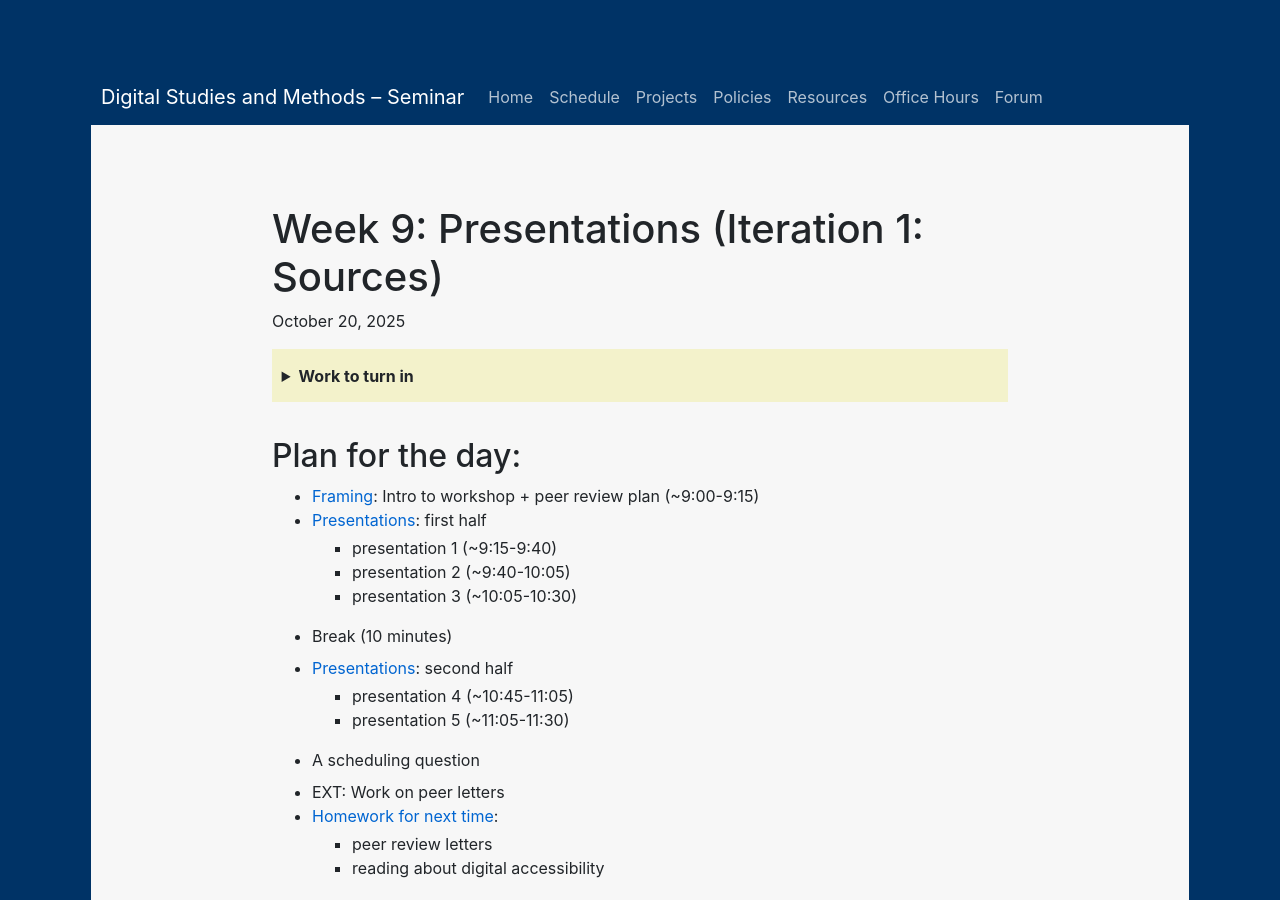
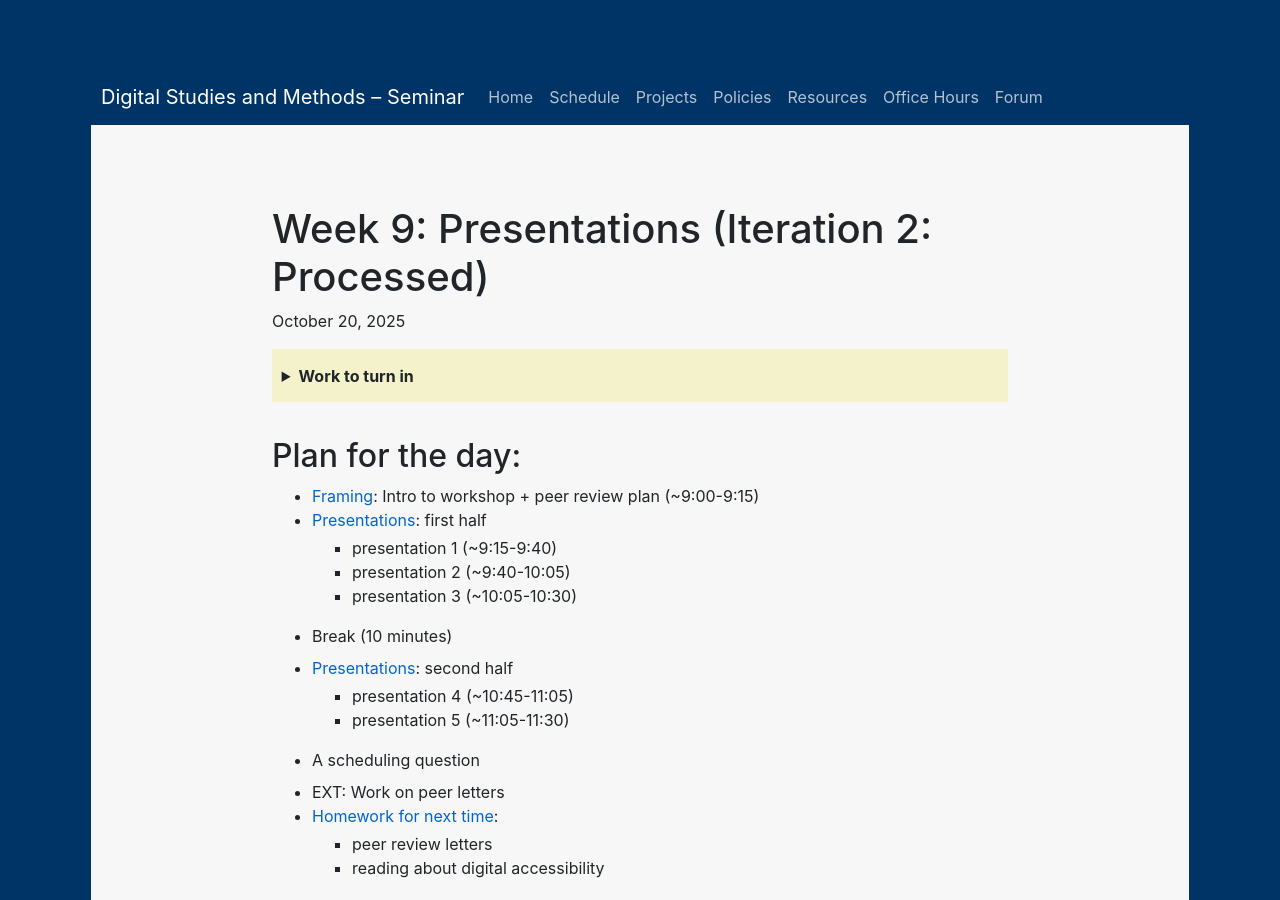
Before and after one commit to benmiller314/dsam2025fall, a Jekyll site: the page built from plans/week-09.md, in a window 1280 px wide and 900 px high. Built offline with Jekyll 4.4.1, drawn with Linux system fonts in a browser that asks for light colours; our own code applies the rules of GitHub Pages for plain Markdown files.

Commit message:
iteration 2! forgot to change title

```diff
--- a/plans/week-09.md
+++ b/plans/week-09.md
@@ -1,5 +1,5 @@
 
-# Week 9: Presentations (Iteration 1: Sources)
+# Week 9: Presentations (Iteration 2: Processed)
 <span class="date">October 20, 2025</span>
 
 <section class="prereqs">
```
